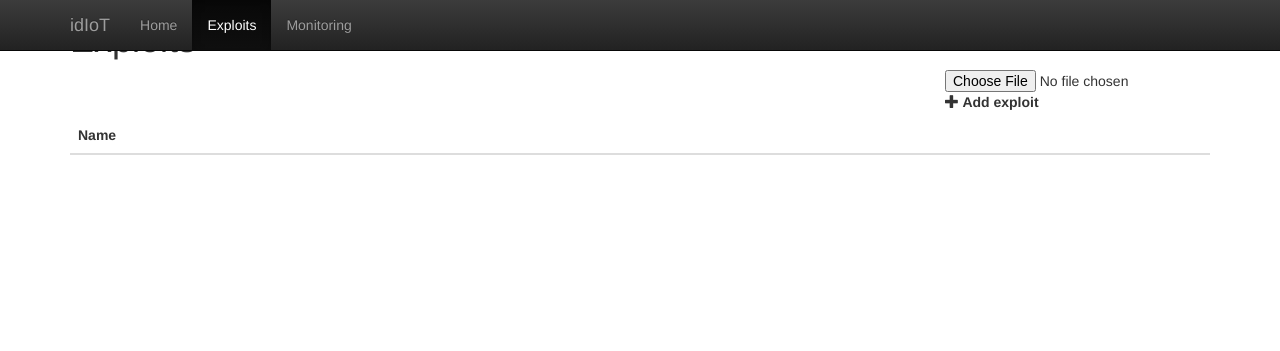
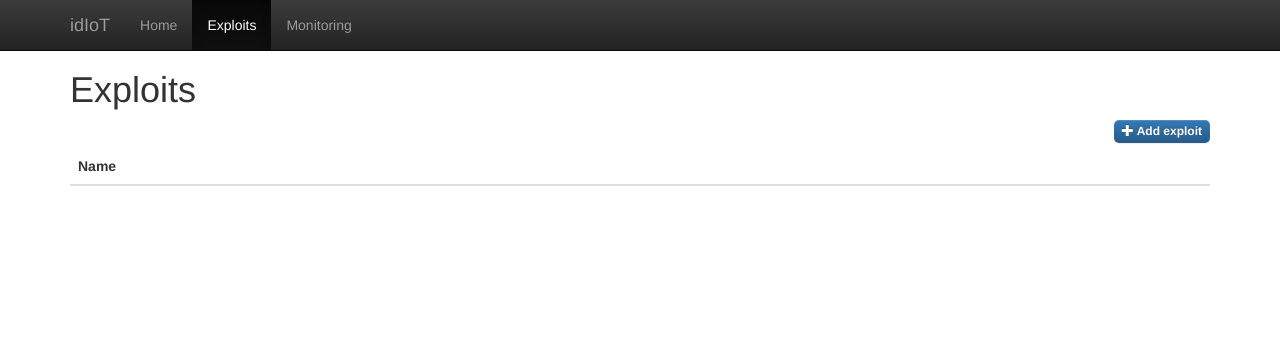
Before and after one commit to jerdna-regeiz/tomaHAWkss, a Flask app: template server/ctfServer/idIoT/ui/templates/exploits.html in a window 1280 px wide. Shown: the top 351 px of the page. Run offline with Flask 2, Linux system fonts and the light colour scheme; the template is opened without the code that fills it, so the values that code supplies are empty; some libraries are stand-ins or nearby versions.

Commit message:
edit exploit html

```diff
--- a/server/ctfServer/idIoT/ui/static/css/style.css
+++ b/server/ctfServer/idIoT/ui/static/css/style.css
@@ -1 +1,45 @@
 /* custom styles */
+
+.inputfile + label {
+    font-size: 12px;
+    font-weight: 700;
+    display: inline-block;
+    color: #fff;
+    background-color: #245580;
+    border-color: #122b40;
+    padding: 3px 8px;
+    border-radius: 5px;
+    background-image: -webkit-linear-gradient(top,#337ab7 0,#265a88 100%);
+    background-image: -o-linear-gradient(top,#337ab7 0,#265a88 100%);
+    background-image: -webkit-gradient(linear,left top,left bottom,from(#337ab7),to(#265a88));
+    background-image: linear-gradient(to bottom,#337ab7 0,#265a88 100%);
+    filter: progid:DXImageTransform.Microsoft.gradient(startColorstr='#ff337ab7', endColorstr='#ff265a88', GradientType=0);
+    filter: progid:DXImageTransform.Microsoft.gradient(enabled=false);
+    background-repeat: repeat-x;
+    border-color: #245580;
+    text-shadow: 0 -1px 0 rgba(0,0,0,.2);
+    -webkit-box-shadow: inset 0 1px 0 rgba(255,255,255,.15), 0 1px 1px rgba(0,0,0,.075);
+    box-shadow: inset 0 1px 0 rgba(255,255,255,.15), 0 1px 1px rgba(0,0,0,.075);
+}
+
+.inputfile:focus + label,
+.inputfile + label:hover {
+    color: #fff;
+    background-color: #286090;
+    border-color: #122b40;
+    padding: 3px 8px;
+}
+.inputfile {
+    width: 0.1px;
+    height: 0.1px;
+    opacity: 0;
+    overflow: hidden;
+    position: absolute;
+    z-index: -1;
+}
+.inputfile + label {
+    cursor: pointer; /* "hand" cursor */
+}
+.p-t-50 {
+    padding-top: 50px;
+}
--- a/server/ctfServer/idIoT/ui/templates/exploits.html
+++ b/server/ctfServer/idIoT/ui/templates/exploits.html
@@ -10,7 +10,7 @@
     <!-- Optional theme -->
     <link rel="stylesheet" href="https://maxcdn.bootstrapcdn.com/bootstrap/3.3.7/css/bootstrap-theme.min.css" integrity="sha384-rHyoN1iRsVXV4nD0JutlnGaslCJuC7uwjduW9SVrLvRYooPp2bWYgmgJQIXwl/Sp" crossorigin="anonymous">
 
-    <link rel="stylesheet" href="{{ url_for('static',filename='css/style.css') }}">
+    <link rel="stylesheet" type="text/css" href="static/css/style.css">
 
     <!-- Latest compiled and minified JavaScript -->
     <script src="https://code.jquery.com/jquery-3.2.1.min.js"></script>
```
